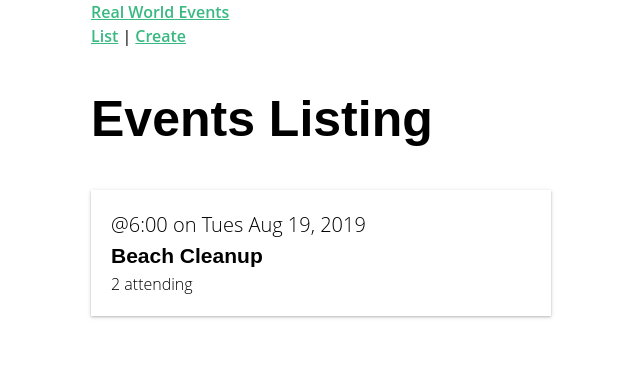
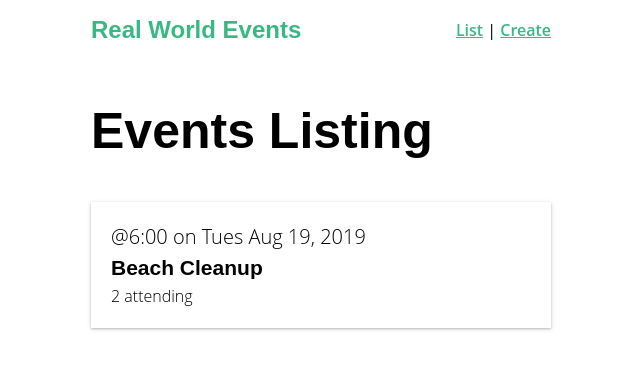
Before and after one commit to iulian880/real-world-vue, a Vue app: page /#/ in a window 1280 px wide. Shown: the top 368 px of the page, without its empty margins (319-959 px from the left). Built offline with nearby package versions, Linux system fonts and the light colour scheme.

Commit message:
flesh out our EventCard component, create a NavBar component

```diff
--- a/src/components/NavBar.vue
+++ b/src/components/NavBar.vue
@@ -1,7 +1,6 @@
 <template>
-  <div id="nav">
+  <div id="nav" class="nav">
     <router-link to="/" class="brand">Real World Events</router-link>
-
     <nav>
       <router-link :to="{ name: 'event-list' }">List</router-link> |
       <router-link :to="{ name: 'event-create' }">Create</router-link>
--- a/src/router/index.js
+++ b/src/router/index.js
@@ -23,6 +23,11 @@ export default new VueRouter({
       path: '/event/create',
       name: 'event-create',
       component: EventCreate
+    },
+    {
+      path: '/event/list',
+      name: 'event-list',
+      component: EventList
     }
   ]
 })
```
